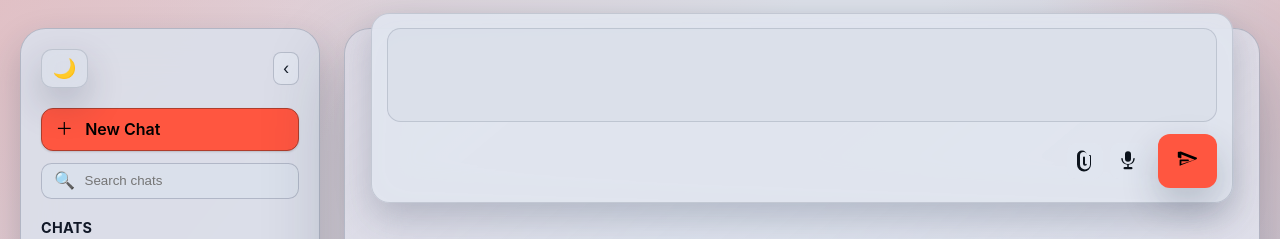
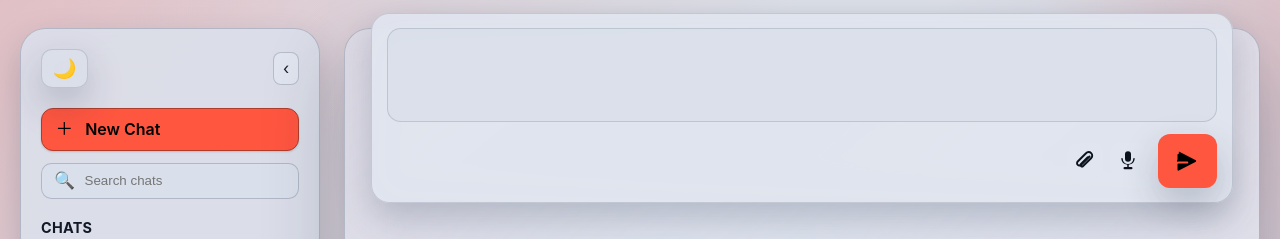
Before and after one commit to garystorey/chat-ui-no-framework, a React (Vite) app: page / in a window 1280 px wide. Shown: the top 239 px of the page. Built offline with nearby package versions, Linux system fonts and the light colour scheme.

Commit message:
Improve attachment and send icons

```diff
--- a/src/components/icons/AttachmentIcon.tsx
+++ b/src/components/icons/AttachmentIcon.tsx
@@ -3,18 +3,19 @@ import type { SVGProps } from 'react';
 const AttachmentIcon = (props: SVGProps<SVGSVGElement>) => (
   <svg
     aria-hidden="true"
-    width="18"
-    height="18"
-    viewBox="0 0 18 18"
+    width="20"
+    height="20"
+    viewBox="0 0 20 20"
     fill="none"
     focusable="false"
     {...props}
   >
     <path
-      d="M12.75 5.25v6.375a3.75 3.75 0 0 1-7.5 0V4.875a2.625 2.625 0 0 1 5.25 0v6.188a1.5 1.5 0 0 1-3 0V6.375a.75.75 0 0 1 1.5 0v4.312a.75.75 0 1 0 1.5 0V4.875a3.75 3.75 0 1 0-7.5 0v6.75a5.25 5.25 0 1 0 10.5 0V5.25a.75.75 0 0 0-1.5 0Z"
-      fill="currentColor"
-      fillRule="evenodd"
-      clipRule="evenodd"
+      d="m13.75 6.25-6.97 6.97a2 2 0 1 1-2.83-2.83l6.87-6.87a3 3 0 1 1 4.24 4.24L8.45 14.21a1.25 1.25 0 0 1-1.77-1.77l5.6-5.6"
+      stroke="currentColor"
+      strokeWidth="1.6"
+      strokeLinecap="round"
+      strokeLinejoin="round"
     />
   </svg>
 );
--- a/src/components/icons/SendIcon.tsx
+++ b/src/components/icons/SendIcon.tsx
@@ -11,7 +11,7 @@ const SendIcon = (props: SVGProps<SVGSVGElement>) => (
     {...props}
   >
     <path
-      d="M3.215 2.293a.75.75 0 0 1 .804-.178l13 5a.75.75 0 0 1 0 1.39l-13 5A.75.75 0 0 1 3 13.75v-4.3a.75.75 0 0 1 .75-.75H10a.75.75 0 0 1 0 1.5H4.5v2.275L15.56 9l-11.06-4.475V6.5A.75.75 0 0 1 3 7.25H2.25a.75.75 0 0 1-.75-.75V3.25a.75.75 0 0 1 .715-.957Z"
+      d="m2.383 2.076 14.168 7.387a.75.75 0 0 1 0 1.074L2.383 17.924A.75.75 0 0 1 1.25 17.25v-4.5a.75.75 0 0 1 .75-.75H9.5a.75.75 0 0 0 0-1.5H2A.75.75 0 0 1 1.25 9V4.75a.75.75 0 0 1 1.133-.674Z"
       fill="currentColor"
     />
   </svg>
```
